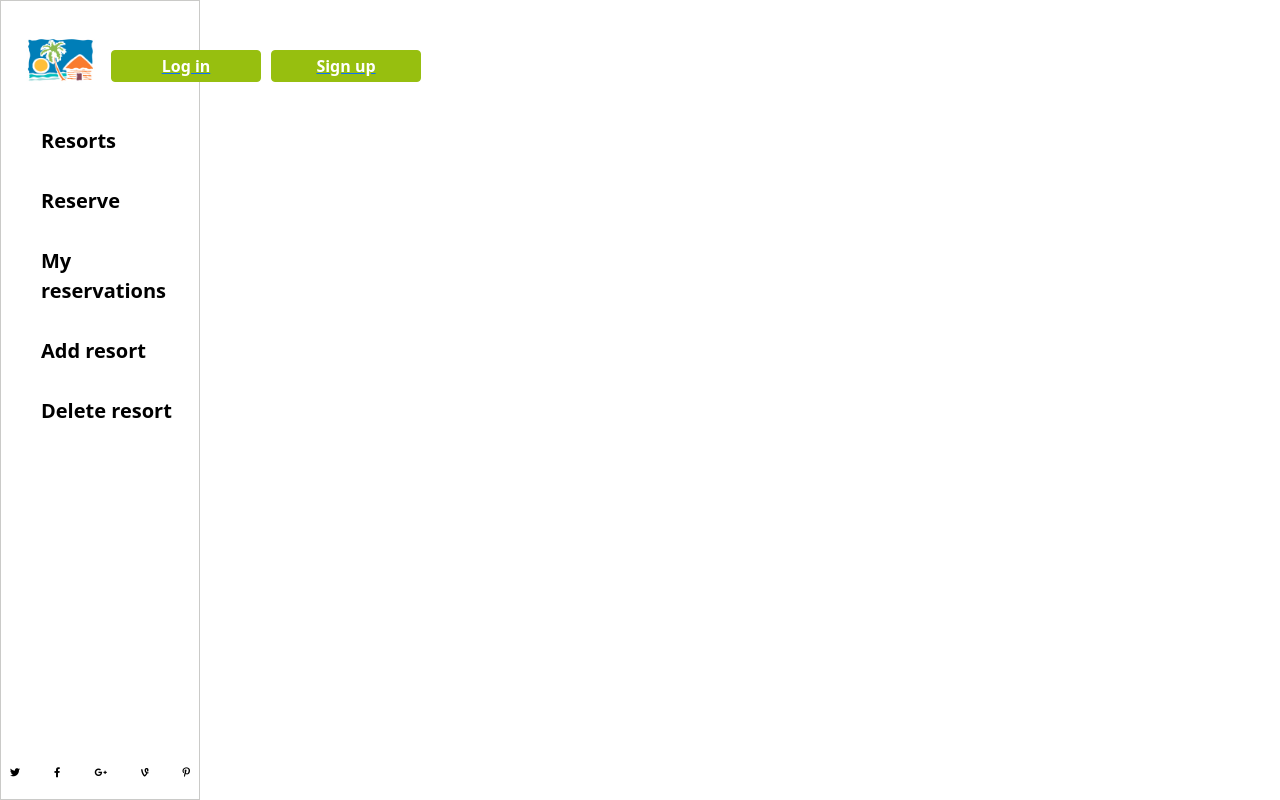
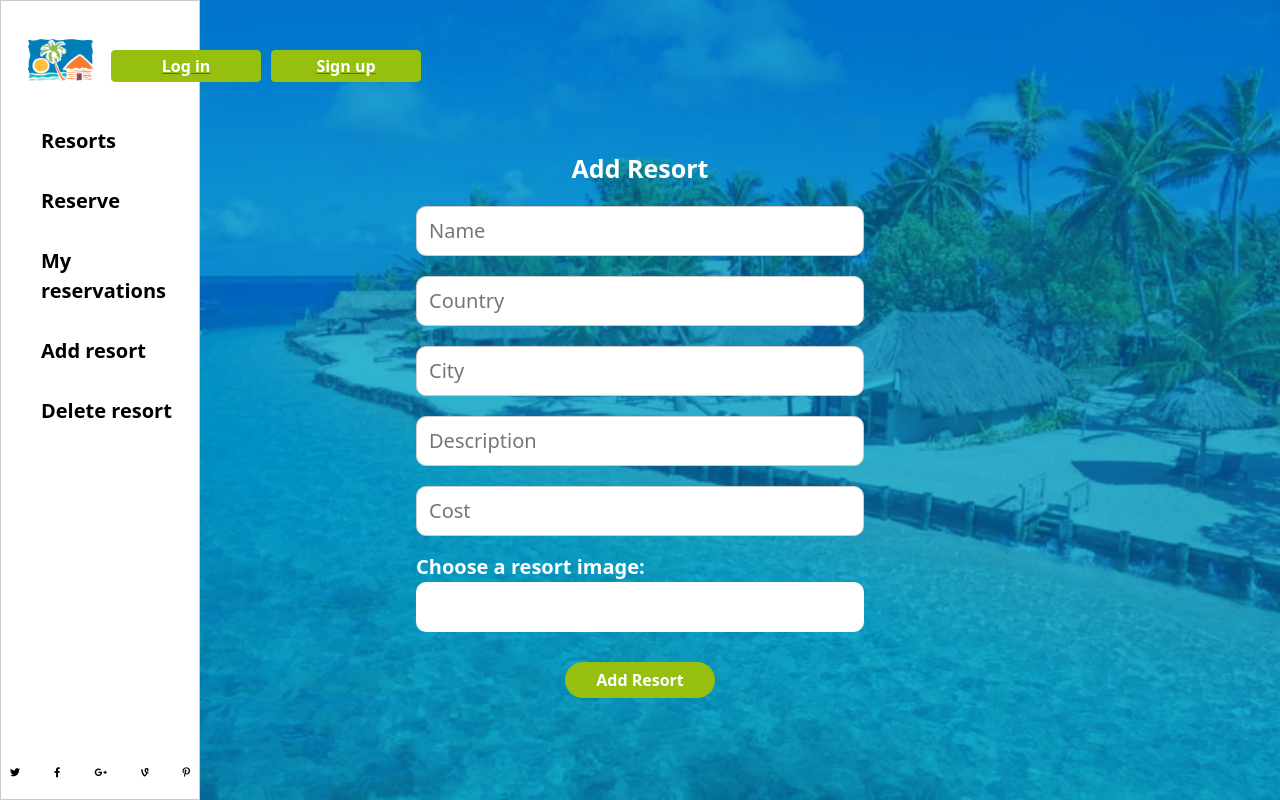
Before and after one commit to banlon-jones/booking-appointment-react-frontend, a React (Create React App) app: page /additem in a window 1280 px wide. Built offline with nearby package versions, Linux system fonts and the light colour scheme; no server answers.

Commit message:
Fix routes on resorts

```diff
--- a/src/components/resort/AddResort.module.css
+++ b/src/components/resort/AddResort.module.css
@@ -5,7 +5,7 @@
   justify-content: center;
   width: 100%;
   height: 100vh;
-  padding-top: 20px;
+  padding-top: 50px;
   background-image: url('../../assets/images/splash-screen.webp');
   background-repeat: no-repeat;
   background-size: cover;
--- a/src/components/resort/Resort.module.css
+++ b/src/components/resort/Resort.module.css
@@ -1,5 +1,6 @@
 .resort_container {
   display: flex;
+  padding-top: 50px;
   gap: 40px;
 }
 
--- a/src/components/views/Views.js
+++ b/src/components/views/Views.js
@@ -12,8 +12,8 @@ const Views = () => (
     <Route index element={<Resorts />} />
     <Route path="/sign-up" element={<SignUp />} />
     <Route path="/login" element={<LogIn />} />
-    <Route path="/resort-details" element={<Resort />} />
-    <Route path="/resort-add" element={<AddResort />} />
+    <Route path="/resorts" element={<Resort />} />
+    <Route path="/additem" element={<AddResort />} />
     <Route path="/resort-update/:id" element={<UpdateResort />} />
   </Routes>
 );
```
